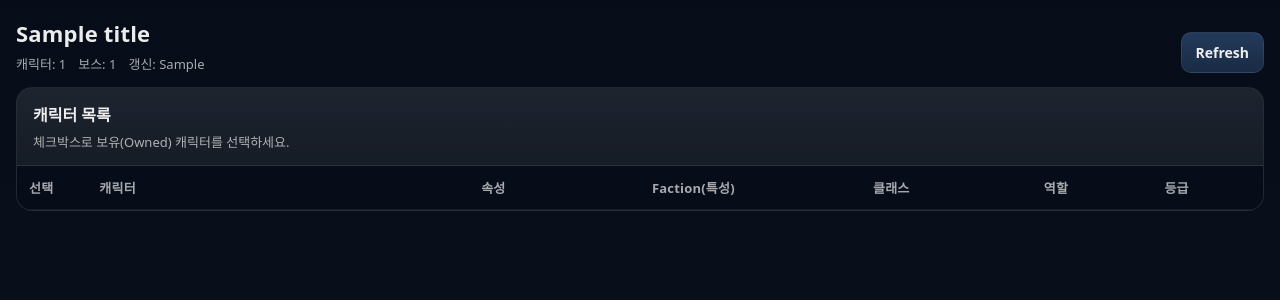
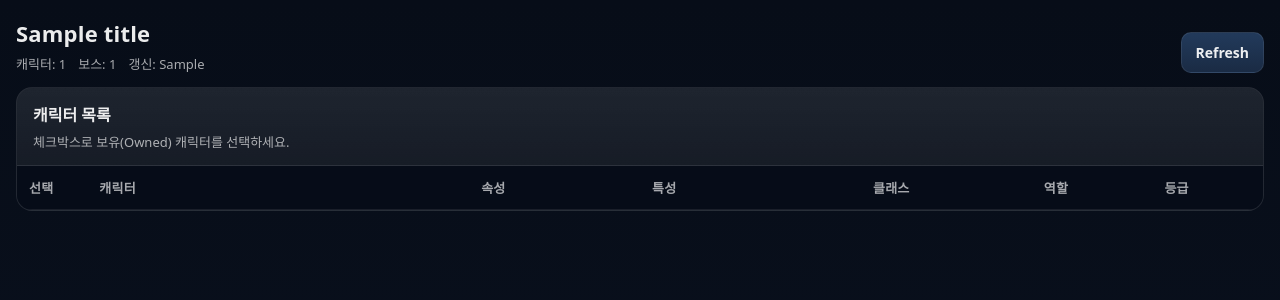
Before and after one commit to bamb177/nova, a Flask app: template templates/select.html in a window 1280 px wide. Shown: the top 300 px of the page. Run offline with Flask 3, Linux system fonts and the light colour scheme; the template is opened without the code that fills it: most values are stand-ins (such as "Sample title", 1, 10 or a date in 2020); lists and menus that the app fills with data are empty.

Commit message:
Update select.html

```diff
--- a/templates/select.html
+++ b/templates/select.html
@@ -38,7 +38,7 @@
               <th class="col-check">선택</th>
               <th class="col-char">캐릭터</th>
               <th class="col-elem">속성</th>
-              <th class="col-faction">Faction(특성)</th>
+              <th class="col-faction">특성</th>
               <th class="col-class">클래스</th>
               <th class="col-role">역할</th>
               <th class="col-rarity">등급</th>
```
